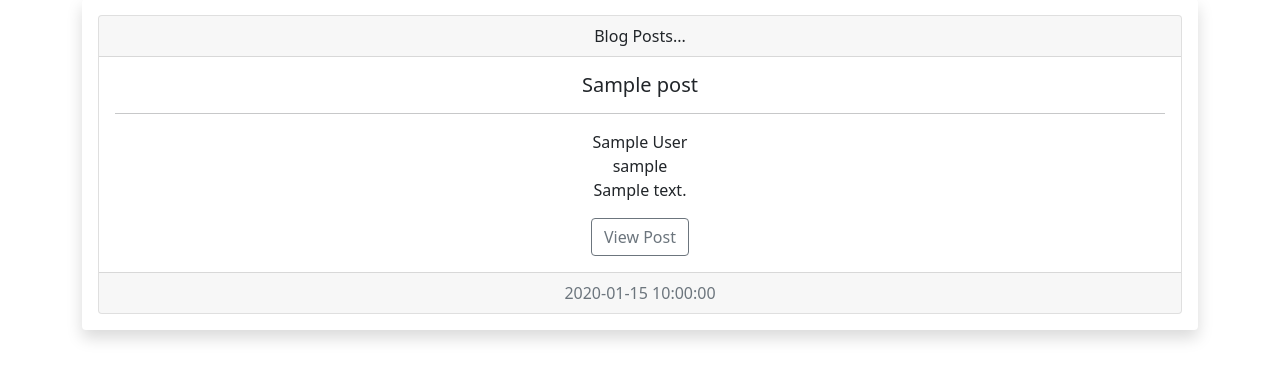
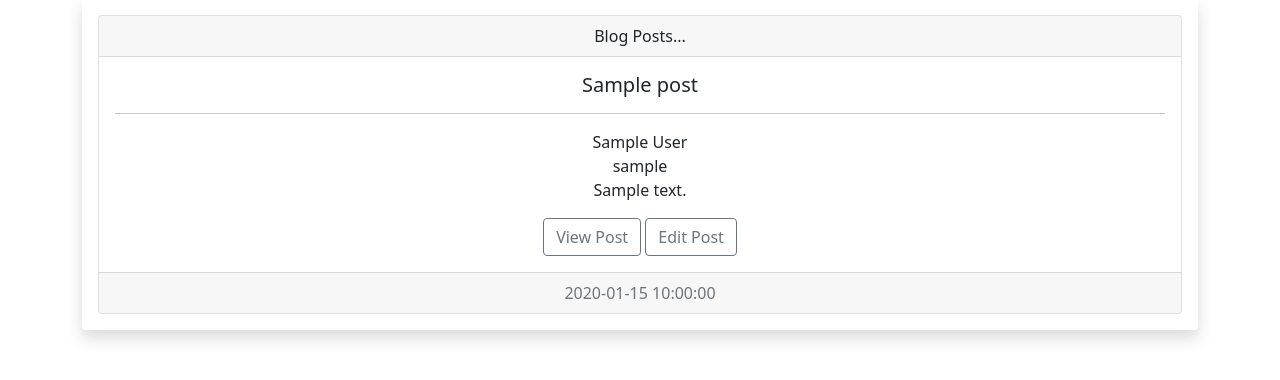
Before and after one commit to bmhatab/flask-blog-app, a Flask app: page /posts in a window 1280 px wide. Shown: the part 187-567 px from the top of the page. Run offline with Flask 3, Linux system fonts and the light colour scheme; tables that the repository leaves empty hold one stand-in row (values such as "Sample post"); one stand-in notice (Sample message) is shown.

Commit message:
Updated post for editing

```diff
--- a/app.py
+++ b/app.py
@@ -1,4 +1,4 @@
-from flask import Flask, render_template,flash,request
+from flask import Flask, render_template,flash,request,redirect,url_for
 from flask_wtf import FlaskForm
 from wtforms import Form,StringField,SubmitField,PasswordField,ValidationError
 from wtforms.validators import DataRequired,EqualTo,Length
@@ -192,6 +192,27 @@ def post(id):
     post = Posts.query.get_or_404(id)
     return render_template('post.html', post=post)
 
+@app.route('/post/edit/<int:id>', methods = ["GET","POST"])
+def edit_post(id):
+    post = Posts.query.get_or_404(id)
+    form = PostForm()
+    if form.validate_on_submit():
+        post.title = form.title.data
+        post.author = form.author.data
+        post.slug = form.slug.data
+        post.content = form.content.data
+        db.session.add(post)
+        db.session.commit()
+        flash("Post has been updated!")
+        return redirect(url_for('post',id=post.id))
+    form.title.data = post.title
+    form.author.data = post.author
+    form.slug.data = post.slug
+    form.content.data = post.content
+    return render_template('edit_post.html', form=form)
+
+
+
 
 @app.route('/user/add', methods =['GET','POST'])
 def add_user():
--- a/templates/add_post.html
+++ b/templates/add_post.html
@@ -26,7 +26,7 @@
                 {{form.slug.label(class="form-label")}}
                 {{form.slug(class="form-control")}}
                 {{form.content.label(class="form-label")}}
-                {{form.content(class="form-control", rows = "5")}}
+                {{form.content(class="form-control", rows = "10")}}
                 <br/>
                 {{form.submit(class="btn btn-primary")}}
             </form>
--- a/templates/posts.html
+++ b/templates/posts.html
@@ -27,7 +27,8 @@
               <h5 class="card-title">{{post.title}}</h5>
               <hr>
               <p class="card-text">{{post.author}}</br>{{post.slug}}</br>{{post.content}}</p>
-              <a class="btn btn-outline-secondary" href="{{url_for('post', id=post.id)}}">View Post</a></br>
+              <a class="btn btn-outline-secondary" href="{{url_for('post', id=post.id)}}">View Post</a>
+              <a class="btn btn-outline-secondary" href="{{url_for('edit_post', id=post.id)}}">Edit Post</a>
             </div>
             <div class="card-footer text-muted">
                 {{post.date_posted}}
```
Also changed, not shown: templates/edit_post.html (added, +35 -0 lines), templates/post.html (+1 -12 lines).
